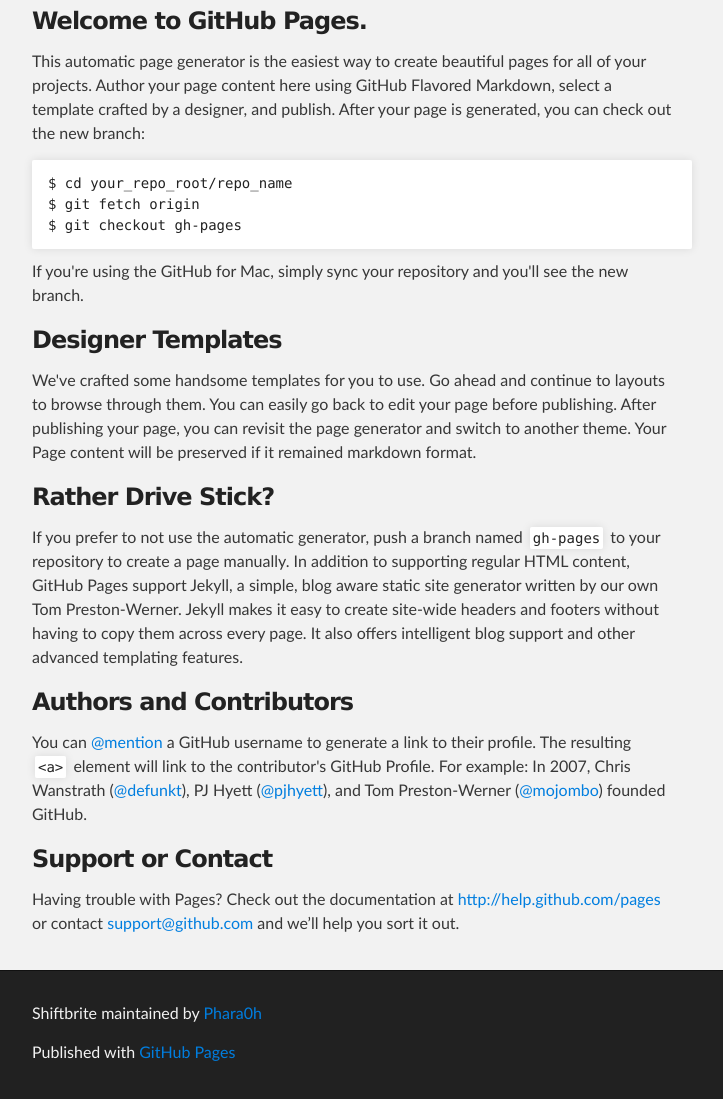
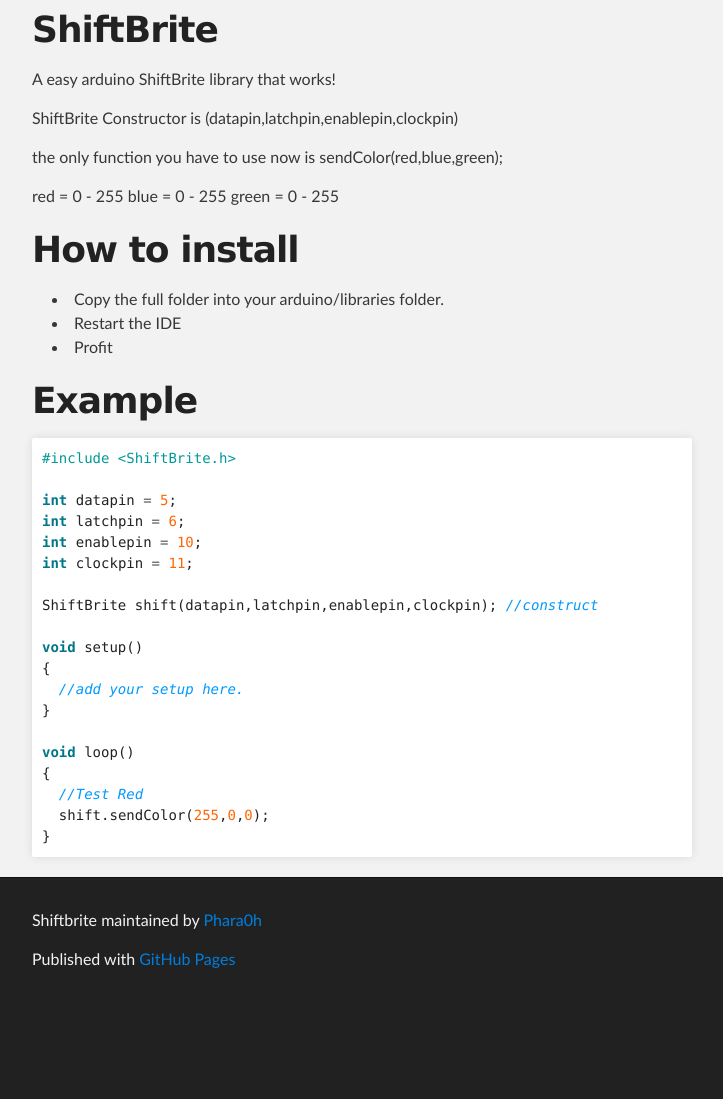
Before and after one commit to Phara0h/ShiftBrite, a plain HTML site: page index.html in a window 1280 px wide. Shown: the part 257-1356 px from the top of the page, without its empty margins (288-1011 px from the left). After the commit the page ends 1263 px from the top, so only its background shows below. Drawn offline with Linux system fonts and the light colour scheme.

```diff
--- a/index.html
+++ b/index.html
@@ -31,32 +31,46 @@
     <!-- MAIN CONTENT -->
     <div id="main_content_wrap" class="outer">
       <section id="main_content" class="inner">
-        <h3>Welcome to GitHub Pages.</h3>
+        <h1>ShiftBrite</h1>
 
-<p>This automatic page generator is the easiest way to create beautiful pages for all of your projects. Author your page content here using GitHub Flavored Markdown, select a template crafted by a designer, and publish. After your page is generated, you can check out the new branch:</p>
+<p>A easy arduino ShiftBrite library that works!</p>
 
-<pre><code>$ cd your_repo_root/repo_name
-$ git fetch origin
-$ git checkout gh-pages
-</code></pre>
+<p>ShiftBrite Constructor is (datapin,latchpin,enablepin,clockpin)</p>
 
-<p>If you're using the GitHub for Mac, simply sync your repository and you'll see the new branch.</p>
+<p>the only function you have to use now is sendColor(red,blue,green);</p>
 
-<h3>Designer Templates</h3>
+<p>red = 0 - 255
+ blue = 0 - 255
+ green = 0 - 255</p>
 
-<p>We've crafted some handsome templates for you to use. Go ahead and continue to layouts to browse through them. You can easily go back to edit your page before publishing. After publishing your page, you can revisit the page generator and switch to another theme. Your Page content will be preserved if it remained markdown format.</p>
+<h1>How to install</h1>
 
-<h3>Rather Drive Stick?</h3>
+<ul>
+<li>Copy the full folder into your arduino/libraries folder.</li>
+<li>Restart the IDE</li>
+<li>Profit </li>
+</ul><h1>Example</h1>
 
-<p>If you prefer to not use the automatic generator, push a branch named <code>gh-pages</code> to your repository to create a page manually. In addition to supporting regular HTML content, GitHub Pages support Jekyll, a simple, blog aware static site generator written by our own Tom Preston-Werner. Jekyll makes it easy to create site-wide headers and footers without having to copy them across every page. It also offers intelligent blog support and other advanced templating features.</p>
+<div class="highlight"><pre><span class="cp">#include &lt;ShiftBrite.h&gt;</span>
 
-<h3>Authors and Contributors</h3>
+<span class="kt">int</span> <span class="n">datapin</span> <span class="o">=</span> <span class="mi">5</span><span class="p">;</span>
+<span class="kt">int</span> <span class="n">latchpin</span> <span class="o">=</span> <span class="mi">6</span><span class="p">;</span>
+<span class="kt">int</span> <span class="n">enablepin</span> <span class="o">=</span> <span class="mi">10</span><span class="p">;</span>
+<span class="kt">int</span> <span class="n">clockpin</span> <span class="o">=</span> <span class="mi">11</span><span class="p">;</span>
 
-<p>You can <a href="https://github.com/blog/821" class="user-mention">@mention</a> a GitHub username to generate a link to their profile. The resulting <code>&lt;a&gt;</code> element will link to the contributor's GitHub Profile. For example: In 2007, Chris Wanstrath (<a href="https://github.com/defunkt" class="user-mention">@defunkt</a>), PJ Hyett (<a href="https://github.com/pjhyett" class="user-mention">@pjhyett</a>), and Tom Preston-Werner (<a href="https://github.com/mojombo" class="user-mention">@mojombo</a>) founded GitHub.</p>
+<span class="n">ShiftBrite</span> <span class="n">shift</span><span class="p">(</span><span class="n">datapin</span><span class="p">,</span><span class="n">latchpin</span><span class="p">,</span><span class="n">enablepin</span><span class="p">,</span><span class="n">clockpin</span><span class="p">);</span> <span class="c1">//construct</span>
 
-<h3>Support or Contact</h3>
+<span class="kt">void</span> <span class="n">setup</span><span class="p">()</span>
+<span class="p">{</span>
+  <span class="c1">//add your setup here.</span>
+<span class="p">}</span>
 
-<p>Having trouble with Pages? Check out the documentation at <a href="http://help.github.com/pages">http://help.github.com/pages</a> or contact <a href="mailto:support@github.com">support@github.com</a> and we’ll help you sort it out.</p>
+<span class="kt">void</span> <span class="n">loop</span><span class="p">()</span>
+<span class="p">{</span>
+  <span class="c1">//Test Red</span>
+  <span class="n">shift</span><span class="p">.</span><span class="n">sendColor</span><span class="p">(</span><span class="mi">255</span><span class="p">,</span><span class="mi">0</span><span class="p">,</span><span class="mi">0</span><span class="p">);</span>
+<span class="p">}</span>
+</pre></div>
       </section>
     </div>
 
```
Also changed, not shown: params.json (+1 -1 lines).
